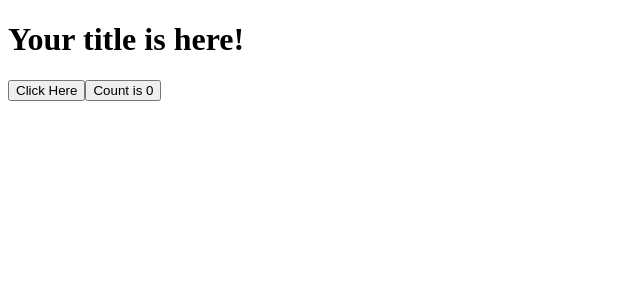
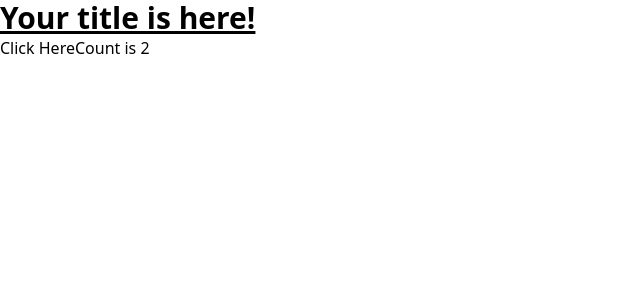
Before and after one commit to Local-Developer17/dashboard-app, a Vue app: page / in a window 1280 px wide. Both pictures are taken after a click on the button "Click Here". Shown: the top 300 px of the page, without its empty margins (0-640 px from the left). Built offline with nearby package versions, Linux system fonts and the light colour scheme.

Commit message:
[Confuguration] - Tailwind Installation

```diff
--- a/index.html
+++ b/index.html
@@ -1,9 +1,10 @@
-<!DOCTYPE html>
+<!doctype html>
 <html lang="">
   <head>
-    <meta charset="UTF-8">
-    <link rel="icon" href="/favicon.ico">
-    <meta name="viewport" content="width=device-width, initial-scale=1.0">
+    <meta charset="UTF-8" />
+    <link rel="icon" href="/favicon.ico" />
+    <link href="style.css" rel="stylesheet" />
+    <meta name="viewport" content="width=device-width, initial-scale=1.0" />
     <title>Vite App</title>
   </head>
   <body>
--- a/package.json
+++ b/package.json
@@ -14,6 +14,8 @@
     "format": "prettier --write --experimental-cli src/"
   },
   "dependencies": {
+    "@tailwindcss/vite": "^4.1.18",
+    "tailwindcss": "^4.1.18",
     "vue": "^3.5.26"
   },
   "devDependencies": {
--- a/src/App.vue
+++ b/src/App.vue
@@ -1,6 +1,6 @@
 <template>
   <div id="app">
-    <h1 v-if="state.isVisible">Your title is here!</h1>
+    <h1 v-if="state.isVisible" class="text-3xl font-bold underline">Your title is here!</h1>
     <button @click="state.isVisible = !state.isVisible">Click Here</button>
     <button @click="increment">Count is {{ state.count }}</button>
   </div>
@@ -9,7 +9,7 @@
 import { ref, reactive } from 'vue'
 let state = reactive({
   isVisible: false,
-  count: 0,
+  count: 2,
 })
 const increment = () => {
   state.count++
--- /dev/null
+++ b/style.css
@@ -0,0 +1 @@
+@import 'tailwindcss';
--- a/vite.config.js
+++ b/vite.config.js
@@ -3,16 +3,14 @@ import { fileURLToPath, URL } from 'node:url'
 import { defineConfig } from 'vite'
 import vue from '@vitejs/plugin-vue'
 import vueDevTools from 'vite-plugin-vue-devtools'
+import tailwindcss from '@tailwindcss/vite'
 
 // https://vite.dev/config/
 export default defineConfig({
-  plugins: [
-    vue(),
-    vueDevTools(),
-  ],
+  plugins: [vue(), vueDevTools(), tailwindcss()],
   resolve: {
     alias: {
-      '@': fileURLToPath(new URL('./src', import.meta.url))
+      '@': fileURLToPath(new URL('./src', import.meta.url)),
     },
   },
 })
```
Also changed, not shown: 1 other file (tests, documents, lock files or other folders).
